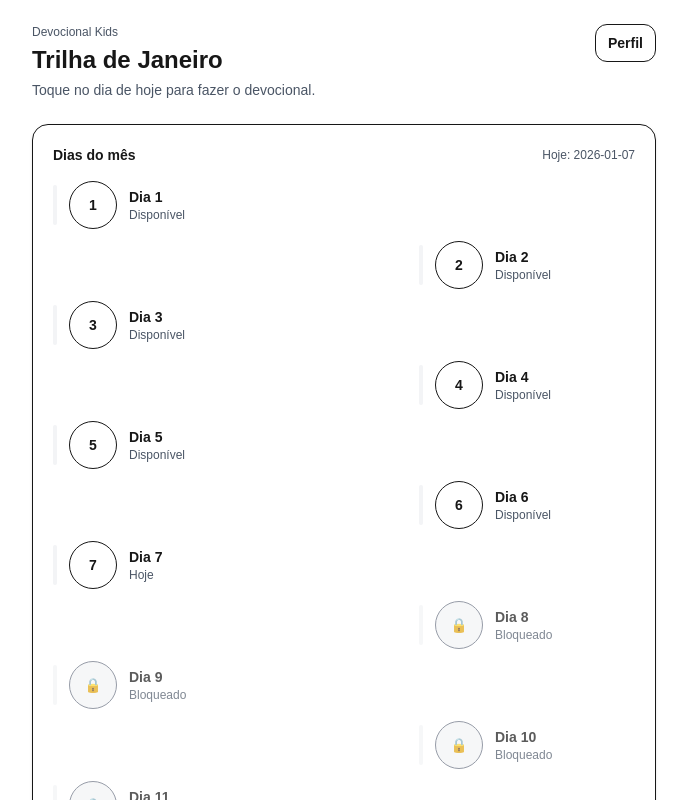
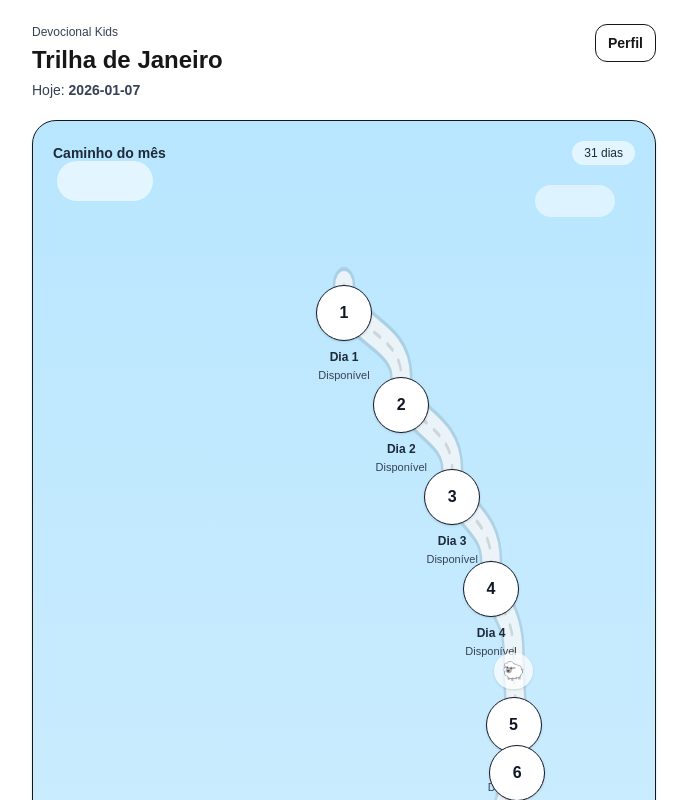
Before and after one commit to tuco-gui/devocional-kids, a Next.js app in the folder apps/web/: page / in a window 1280 px wide. Shown: the top 800 px of the page, without its empty margins (296-983 px from the left). Built offline with nearby package versions, Linux system fonts and the light colour scheme.

Commit message:
Make home trail playful with winding path

```diff
--- a/apps/web/src/app/page.tsx
+++ b/apps/web/src/app/page.tsx
@@ -8,6 +8,9 @@ type DayItem = {
   dateISO: string;
   day: number;
   status: "done" | "today" | "locked" | "open";
+  x: number; // posição em %
+  y: number; // posição em px
+  buddy?: string; // emoji placeholder de mascote/personagem
 };
 
 function startOfDay(d: Date) {
@@ -30,7 +33,7 @@ function daysInMonth(year: number, monthIndex0: number) {
 
 export default function Home() {
   const year = 2026;
-  const monthIndex0 = 0; // 0 = janeiro (por enquanto fixo; depois a gente navega mês)
+  const monthIndex0 = 0; // janeiro
   const monthLabel = "Janeiro";
 
   const [doneDates, setDoneDates] = useState<string[]>([]);
@@ -42,8 +45,18 @@ export default function Home() {
   const today = startOfDay(new Date());
   const todayISO = dateToISO(today);
 
+  const total = daysInMonth(year, monthIndex0);
+
   const items: DayItem[] = useMemo(() => {
-    const total = daysInMonth(year, monthIndex0);
+    // Trilhezinha sinuosa:
+    // - y cresce a cada dia
+    // - x oscila (seno) para formar “caminho”
+    // Ajusta esses números se quiser mais “curva” ou mais “espaço”
+    const stepY = 92; // distância vertical entre dias (px)
+    const amplitude = 28; // quão para esquerda/direita vai (em %)
+    const baseX = 50; // centro
+
+    const buddies = ["🦁", "🐑", "🧢", "🐘", "🦒", "🐧", "🐢", "🦜", "🐬", "🐰"]; // placeholders
 
     const arr: DayItem[] = [];
     for (let d = 1; d <= total; d++) {
@@ -52,109 +65,208 @@ export default function Home() {
 
       const done = isDone(dateISO, doneDates);
 
-      // Regras:
-      // - Passado: open (se não feito) ou done
-      // - Hoje: today (se não feito) ou done
-      // - Futuro: locked
       let status: DayItem["status"] = "locked";
-
       if (date < today) status = done ? "done" : "open";
       if (sameDay(date, today)) status = done ? "done" : "today";
       if (date > today) status = "locked";
 
-      arr.push({ dateISO, day: d, status });
+      const t = (d - 1) / Math.max(1, total - 1); // 0..1
+      const wave = Math.sin(t * Math.PI * 3.2); // mais voltas
+      const x = baseX + wave * amplitude;
+      const y = 120 + (d - 1) * stepY;
+
+      // Coloca “mascote” a cada 5 dias (só pra dar vida)
+      const buddy = d % 5 === 0 ? buddies[(d / 5) % buddies.length] : undefined;
+
+      arr.push({ dateISO, day: d, status, x, y, buddy });
     }
     return arr;
-  }, [doneDates, monthIndex0, year, today]);
+  }, [doneDates, monthIndex0, year, today, total]);
+
+  // Altura total do “mapa”
+  const mapHeight = useMemo(() => {
+    const last = items[items.length - 1];
+    return (last?.y ?? 300) + 180;
+  }, [items]);
+
+  // Caminho SVG passando “perto” dos pontos
+  const pathD = useMemo(() => {
+    if (items.length === 0) return "";
+    // converte % para um viewport fixo (0..1000)
+    const toX = (pct: number) => (pct / 100) * 1000;
+    const points = items.map((it) => ({
+      x: toX(it.x),
+      y: it.y,
+    }));
+
+    // Curva suave
+    let d = `M ${points[0].x} ${points[0].y}`;
+    for (let i = 1; i < points.length; i++) {
+      const prev = points[i - 1];
+      const cur = points[i];
+      const midY = (prev.y + cur.y) / 2;
+      d += ` C ${prev.x} ${midY}, ${cur.x} ${midY}, ${cur.x} ${cur.y}`;
+    }
+    return d;
+  }, [items]);
 
   return (
-    <main className="mx-auto max-w-2xl p-6">
+    <main className="mx-auto max-w-2xl p-4 sm:p-6">
       {/* Cabeçalho */}
-      <header className="flex items-start justify-between">
+      <header className="flex items-start justify-between gap-3">
         <div>
-          <p className="text-xs text-gray-600">Devocional Kids</p>
-          <h1 className="mt-1 text-2xl font-bold">Trilha de {monthLabel}</h1>
-          <p className="mt-1 text-sm text-gray-600">
-            Toque no dia de hoje para fazer o devocional.
+          <p className="text-xs text-gray-700">Devocional Kids</p>
+          <h1 className="mt-1 text-2xl font-extrabold">Trilha de {monthLabel}</h1>
+          <p className="mt-1 text-sm text-gray-700">
+            Hoje: <span className="font-semibold">{todayISO}</span>
           </p>
         </div>
 
-        {/* botão de perfil (placeholder) */}
-        <button className="rounded-xl border px-3 py-2 text-sm font-semibold hover:bg-gray-50">
+        {/* Perfil (placeholder) */}
+        <button className="rounded-xl border bg-white/70 px-3 py-2 text-sm font-semibold hover:bg-white">
           Perfil
         </button>
       </header>
 
-      {/* Trilha */}
-      <section className="mt-6 rounded-2xl border bg-white p-5 shadow-sm">
-        <div className="flex items-center justify-between">
-          <p className="text-sm font-semibold">Dias do mês</p>
-          <p className="text-xs text-gray-600">Hoje: {todayISO}</p>
+      {/* MAPA LÚDICO */}
+      <section className="mt-5 overflow-hidden rounded-3xl border bg-gradient-to-b from-sky-200 via-sky-100 to-emerald-100 shadow-sm">
+        {/* topo decorativo */}
+        <div className="relative px-5 pt-5">
+          <div className="flex items-center justify-between">
+            <p className="text-sm font-semibold text-gray-800">Caminho do mês</p>
+            <div className="rounded-full bg-white/60 px-3 py-1 text-xs text-gray-800">
+              {total} dias
+            </div>
+          </div>
+
+          {/* nuvens simples */}
+          <div className="pointer-events-none absolute left-6 top-10 h-10 w-24 rounded-full bg-white/60 blur-[0.2px]" />
+          <div className="pointer-events-none absolute right-10 top-16 h-8 w-20 rounded-full bg-white/50 blur-[0.2px]" />
         </div>
 
-        <div className="mt-4 space-y-3">
-          {items.map((it, idx) => {
-            const isClickable = it.status !== "locked";
+        {/* área do mapa */}
+        <div className="relative" style={{ height: mapHeight }}>
+          {/* Caminho (estrada) */}
+          <svg
+            className="absolute inset-0"
+            width="100%"
+            height={mapHeight}
+            viewBox={`0 0 1000 ${mapHeight}`}
+            preserveAspectRatio="none"
+          >
+            {/* “sombra” da estrada */}
+            <path
+              d={pathD}
+              fill="none"
+              stroke="rgba(0,0,0,0.10)"
+              strokeWidth="36"
+              strokeLinecap="round"
+            />
+            {/* estrada */}
+            <path
+              d={pathD}
+              fill="none"
+              stroke="rgba(255,255,255,0.75)"
+              strokeWidth="28"
+              strokeLinecap="round"
+            />
+            {/* faixa pontilhada */}
+            <path
+              d={pathD}
+              fill="none"
+              stroke="rgba(0,0,0,0.12)"
+              strokeWidth="4"
+              strokeDasharray="10 14"
+              strokeLinecap="round"
+            />
+          </svg>
+
+          {/* Pontos (dias) */}
+          {items.map((it) => {
+            const clickable = it.status !== "locked";
             const href = `/dia/${it.dateISO}`;
 
-            // “zig-zag” simples: alterna alinhamento
-            const align = idx % 2 === 0 ? "justify-start" : "justify-end";
+            const ring =
+              it.status === "today"
+                ? "ring-4 ring-yellow-300"
+                : it.status === "done"
+                ? "ring-4 ring-emerald-300"
+                : "";
 
-            const label =
+            const bg =
               it.status === "done"
-                ? "Concluído"
+                ? "bg-emerald-500 text-white"
                 : it.status === "today"
-                ? "Hoje"
+                ? "bg-white text-gray-900"
                 : it.status === "open"
-                ? "Disponível"
-                : "Bloqueado";
+                ? "bg-white text-gray-900"
+                : "bg-gray-200 text-gray-500";
 
-            const bubble = (
-              <div className={`flex ${align}`}>
-                <div className="flex items-center gap-3">
-                  {/* Linha (trilha) */}
-                  <div className="h-10 w-1 rounded-full bg-gray-100" />
+            const badge =
+              it.status === "done" ? "✓" : it.status === "locked" ? "🔒" : it.day;
 
-                  {/* Bolinha */}
+            const node = (
+              <div
+                className="absolute -translate-x-1/2"
+                style={{ left: `${it.x}%`, top: it.y }}
+              >
+                {/* mascote/char aparecendo em alguns pontos */}
+                {it.buddy ? (
+                  <div className="mb-2 flex justify-center">
+                    <div className="rounded-full bg-white/70 px-2 py-1 text-lg shadow-sm">
+                      {it.buddy}
+                    </div>
+                  </div>
+                ) : null}
+
+                <div className="flex items-center justify-center">
                   <div
                     className={[
-                      "flex h-12 w-12 items-center justify-center rounded-full border text-sm font-bold",
-                      it.status === "done" ? "bg-gray-900 text-white" : "",
-                      it.status === "today" ? "bg-white" : "",
-                      it.status === "open" ? "bg-white" : "",
-                      it.status === "locked" ? "bg-gray-100 text-gray-500" : "",
+                      "flex h-14 w-14 items-center justify-center rounded-full border font-extrabold shadow-sm",
+                      bg,
+                      ring,
+                      clickable ? "cursor-pointer" : "cursor-not-allowed opacity-80",
                     ].join(" ")}
-                    aria-label={`Dia ${it.day} - ${label}`}
-                    title={`${it.dateISO} • ${label}`}
+                    title={`${it.dateISO}`}
+                    aria-label={`Dia ${it.day}`}
                   >
-                    {it.status === "done" ? "✓" : it.status === "locked" ? "🔒" : it.day}
+                    {badge}
                   </div>
+                </div>
 
-                  {/* Texto */}
-                  <div className="min-w-[140px]">
-                    <p className="text-sm font-semibold">Dia {it.day}</p>
-                    <p className="text-xs text-gray-600">{label}</p>
-                  </div>
+                <div className="mt-2 text-center text-xs font-semibold text-gray-800">
+                  Dia {it.day}
+                </div>
+
+                <div className="mt-0.5 text-center text-[11px] text-gray-700">
+                  {it.status === "done"
+                    ? "Concluído"
+                    : it.status === "today"
+                    ? "Hoje"
+                    : it.status === "open"
+                    ? "Disponível"
+                    : "Bloqueado"}
                 </div>
               </div>
             );
 
-            return isClickable ? (
-              <Link key={it.dateISO} href={href} className="block">
-                {bubble}
+            return clickable ? (
+              <Link key={it.dateISO} href={href}>
+                {node}
               </Link>
             ) : (
-              <div key={it.dateISO} className="opacity-70">
-                {bubble}
-              </div>
+              <div key={it.dateISO}>{node}</div>
             );
           })}
+
+          {/* “grama” no rodapé */}
+          <div className="pointer-events-none absolute bottom-0 left-0 right-0 h-24 bg-gradient-to-t from-emerald-300/70 to-transparent" />
         </div>
       </section>
 
-      {/* Observação */}
-      <p className="mt-6 text-xs text-gray-600">
-        Depois a gente vai colocar: navegação por meses, mascote na trilha, XP, medalhas e amigos.
+      <p className="mt-4 text-xs text-gray-600">
+        Próximo passo: colocar personagens aparecendo na trilha (em vez de emoji), e a Home já
+        mostrar “missão do dia” como no estilo do app que você mandou.
       </p>
     </main>
   );
```
